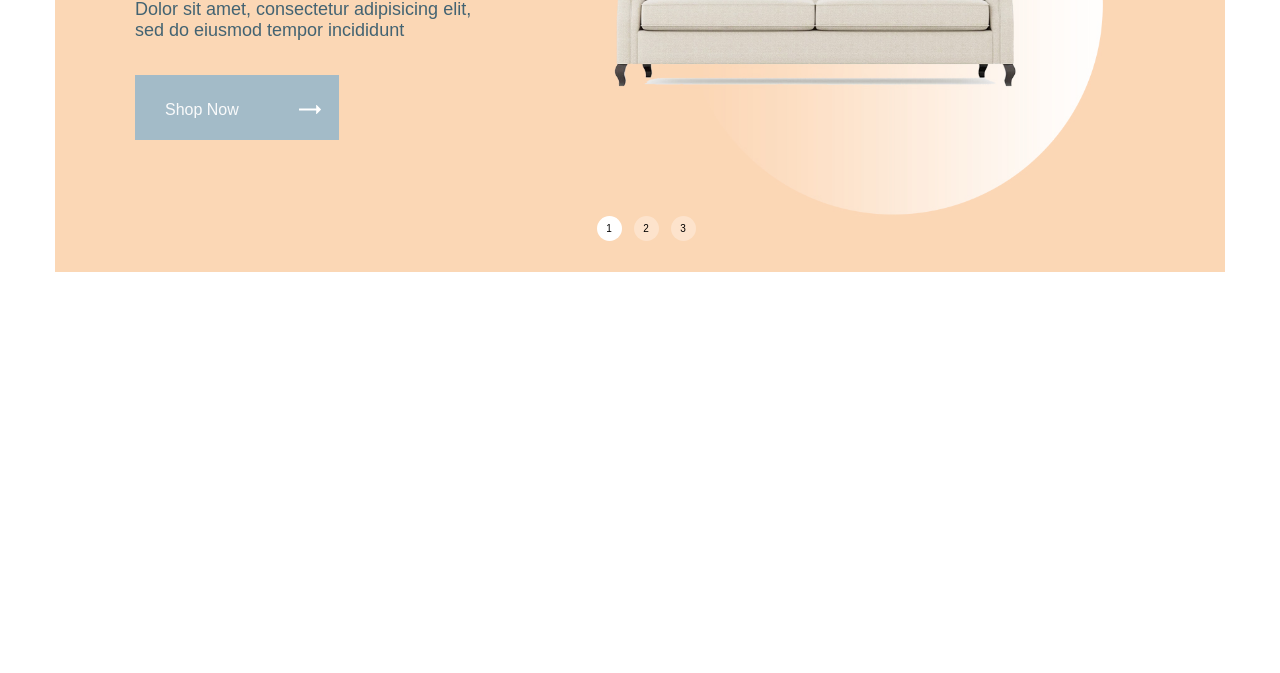
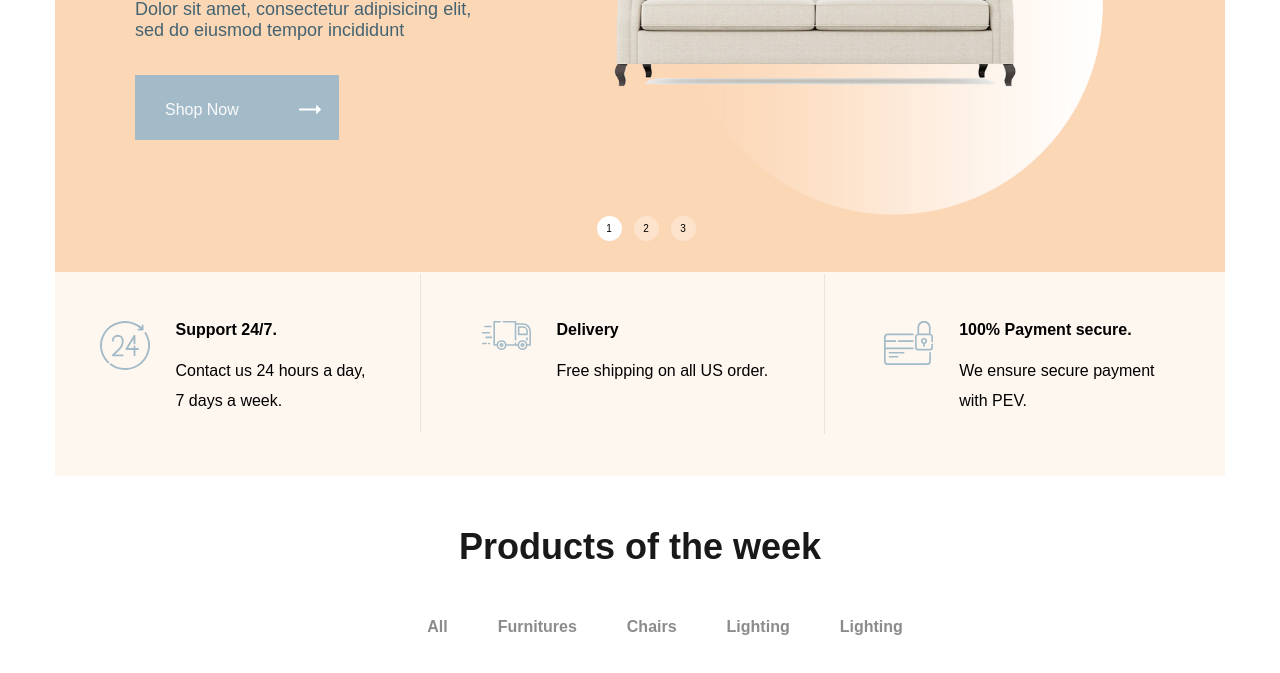
Before and after one commit to DenZhbi/glee, a website: page app/index.html in a window 1280 px wide. Shown: the part 463-1136 px from the top of the page. Before the commit the page ends 800 px from the top, so only its background shows below. Drawn offline with nearby package versions, Linux system fonts and the light colour scheme; files that its build step writes are made by us from their sources; files whose address does not match are found by name.

Commit message:
Products of the week

```diff
--- a/app/index.html
+++ b/app/index.html
@@ -121,6 +121,66 @@
       </section>
     </main>
 
+ <!-- Products of the week -->
+    <section class="products-top">
+     <div class="container">
+       <div class="info">
+        <div class="info__item">
+          <img class="info__item-icon" src="/images/ikons/products_icon1.svg" alt="">
+          <h4 class="info__item-title ">Support 24/7.</h4>
+          <p class="info__item-text">Contact us 24 hours a day, <br>
+            7 days a week.
+            </p>
+            <div class="rectangle2"></div>
+        </div>
+        <div class="info__item">
+          <img class="info__item-icon" src="/images/ikons/products_icon2.svg" alt="">
+          <h4 class="info__item-title">Delivery</h4>
+          <p class="info__item-text">Free shipping on all US order.</p>
+        </div>
+        <div class="info__item">
+          <img class="info__item-icon" src="/images/ikons/products_icon3.svg" alt="">
+          <h4 class="info__item-title">100% Payment secure.</h4>
+          <p class="info__item-text rectangle1">We ensure secure payment <br>
+            with PEV.</p>
+        </div>
+       </div>
+
+         <div class="products">
+          <h2 class="title">Products of the week</h2>
+         </div>
+         <div class="products__inner">
+         <nav class="menu__products">
+           <ul class="products__list">
+             <li class="products__list-item">
+               <a class="products__list-link" href="#">All</a>
+            </li>
+             <li class="products__list-item">
+               <a class="products__list-link" href="#">Furnitures</a>
+            </li>
+             <li class="products__list-item">
+               <a class="products__list-link" href="#">Chairs</a>
+            </li>
+             <li class="products__list-item">
+               <a class="products__list-link" href="#">Lighting</a>
+            </li>
+             <li class="products__list-item">
+               <a class="products__list-link" href="#">Lighting</a>
+            </li>
+           </ul>
+         </nav>
+        </div>
+     </div>
+    </section>
+
+
+
+
+
+
+
+
+
     <script src="js/main.min.js"></script>
   </body>
 </html>
--- a/app/scss/_global.scss
+++ b/app/scss/_global.scss
@@ -9,4 +9,5 @@ body{
   padding: 0 15px;
   margin: 0 auto;
 
+
 }
--- a/app/scss/style.scss
+++ b/app/scss/style.scss
@@ -177,6 +177,91 @@
     }
 }
 
+// Products of the week
+.info{
+  display: flex;
+  justify-content: space-around;
+  background-color: #fef7f0;
+  padding-top: 50px;
+  margin-top: -30px;
+
+
+}
+.info__item{
+  max-width: 285px;
+  position: relative;
+
+  left: 0;
+  right: 0;
+
+}
+.info__item-icon{
+  position: absolute;
+  margin-left: -25px;
+
+}
+.info__item-title{
+  margin-left: 50px;
+}
+.info__item-text{
+  margin-top: 17px;
+  margin-left: 50px;
+  margin-bottom: 60px;
+  line-height: 30px;
+}
+.rectangle1::before{
+  position: absolute;
+  content: "";
+  background-image: url(..//images/ikons/Rectangle1.svg);
+  width: 1px;
+  height: 160px;
+  background-repeat: no-repeat;
+  top: -47px;
+  left: -85px;
+}
+.rectangle2{
+  position: absolute;
+  content: "";
+  background-image: url(..//images/ikons/Rectangle1.svg);
+  width: 1px;
+  height: 158px;
+  background-repeat: no-repeat;
+  top: -47px;
+  left: 295px;
+}
+
+.title{
+  display: flex;
+  justify-content: center;
+  margin-top: 50px;
+}
+
+.products__list{
+  display: flex;
+  justify-content: center;
+
+
+}
+.products__inner{
+  margin-top: 50px;
+  margin-bottom: 100px;
+
+}
+.products__list-link{
+  margin-left: 50px;
+  font-weight: 700;
+  color: #8b8b8b;
+}
+.products__list-link:hover{
+  color: #191919;
+  transition: all .3s;
+}
+
+.title{
+  color: #191919;
+  font-size: 36px;
+
+}
 
 
 
```
Also changed, not shown: app/images/ikons/Rectangle1.svg (added), app/images/ikons/products_icon1.svg (added), app/images/ikons/products_icon2.svg (added), app/images/ikons/products_icon3.svg (added).
